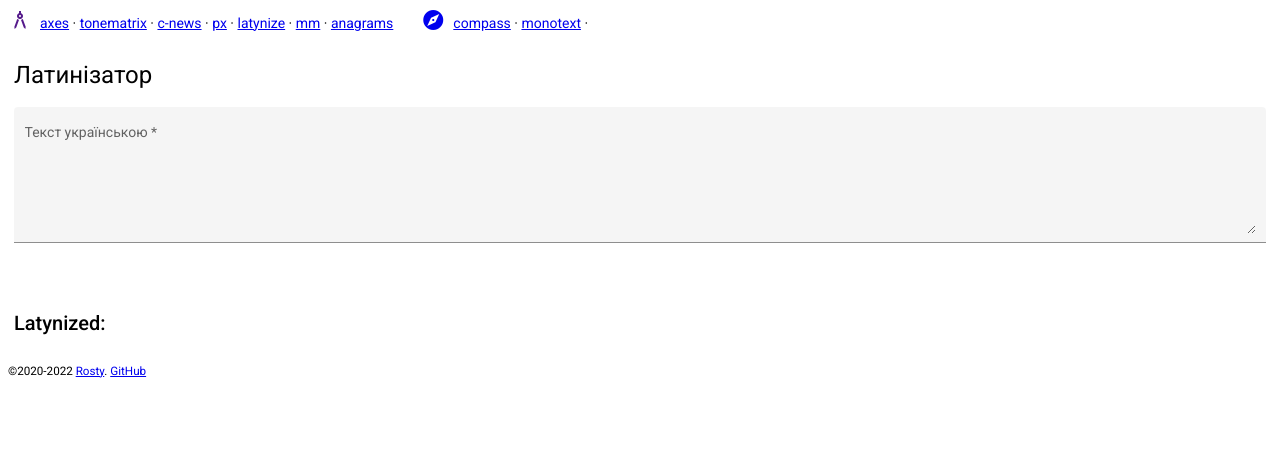
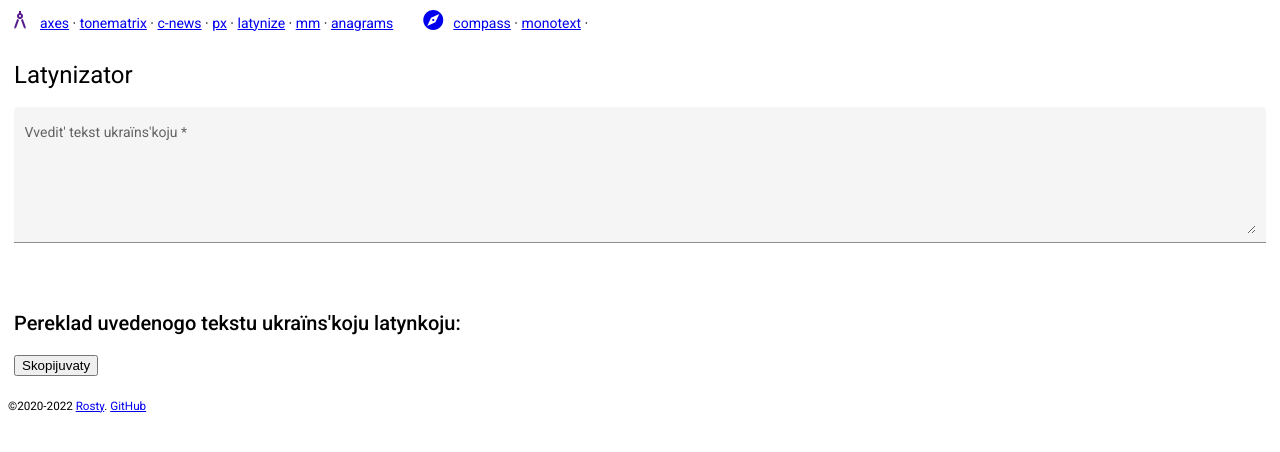
Before and after one commit to rostag/locus-poetica, an Angular app: page /latynizator in a window 1280 px wide. Shown: the top 452 px of the page. Built offline with nearby package versions, Linux system fonts and the light colour scheme; a web font is replaced by a local one.

Commit message:
feat(latynizator): copy to clipboard

```diff
--- a/src/app/latynizator/components/latynizator/latynizator.component.html
+++ b/src/app/latynizator/components/latynizator/latynizator.component.html
@@ -1,16 +1,16 @@
 <div>
   <h1>
-    Латинізатор
+    Latynizator
   </h1>
   <form class="latynize-form" [formGroup]="latForm">
     <mat-form-field class="latynize-full-width" appearance="fill">
-      <mat-label>Текст українською</mat-label>
+      <mat-label>Vvedit' tekst ukraїns'koju</mat-label>
       <textarea formControlName="text" matInput placeholder="Місце для тексту..."></textarea>
     </mat-form-field>
   </form>
   <h2>
-    Latynized:
+    Pereklad uvedenogo tekstu ukraїns'koju latynkoju:
   </h2>
-  <!-- <button class="copy-button" mat-button (click)="copyText($event)">Copy</button> -->
   <p class="output">{{ output }}</p>
+  <button class="copy-button" mat-raised-button (click)="copyToClipboard($event)">Skopijuvaty</button>
 </div>
--- a/src/app/latynizator/components/latynizator/latynizator.component.ts
+++ b/src/app/latynizator/components/latynizator/latynizator.component.ts
@@ -29,20 +29,16 @@ export class LatynizatorComponent implements OnInit {
     })
   }
 
-
   // TODO - Move to helper
-  public copyText(event: MouseEvent) {
+  public copyToClipboard(event: MouseEvent) {
     event.preventDefault;
     event.stopPropagation();
-    let val = '';
     const selBox = document.createElement('textarea');
     selBox.style.position = 'fixed';
     selBox.style.left = '0';
     selBox.style.top = '0';
     selBox.style.opacity = '0';
-    const today = new Date().toDateString();
-    // const framework = this.dictionary.name + ' / ' + this.rhyme.name;
-    // selBox.value = `${framework} - ${today} \n\n${val} \n* * *\n\n`;
+    selBox.value = this.output;
     document.body.appendChild(selBox);
     selBox.focus();
     selBox.select();
```
Also changed, not shown: 1 other file (tests, documents, lock files or other folders).
